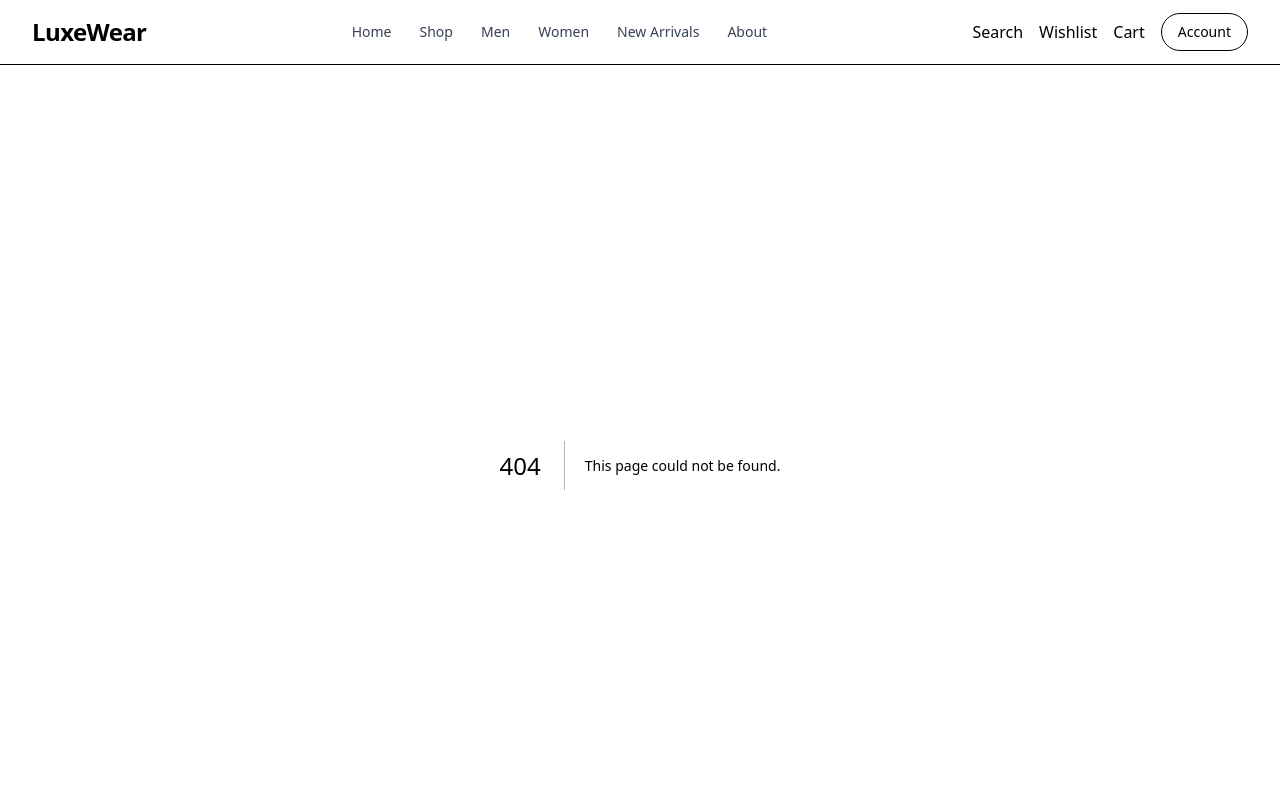
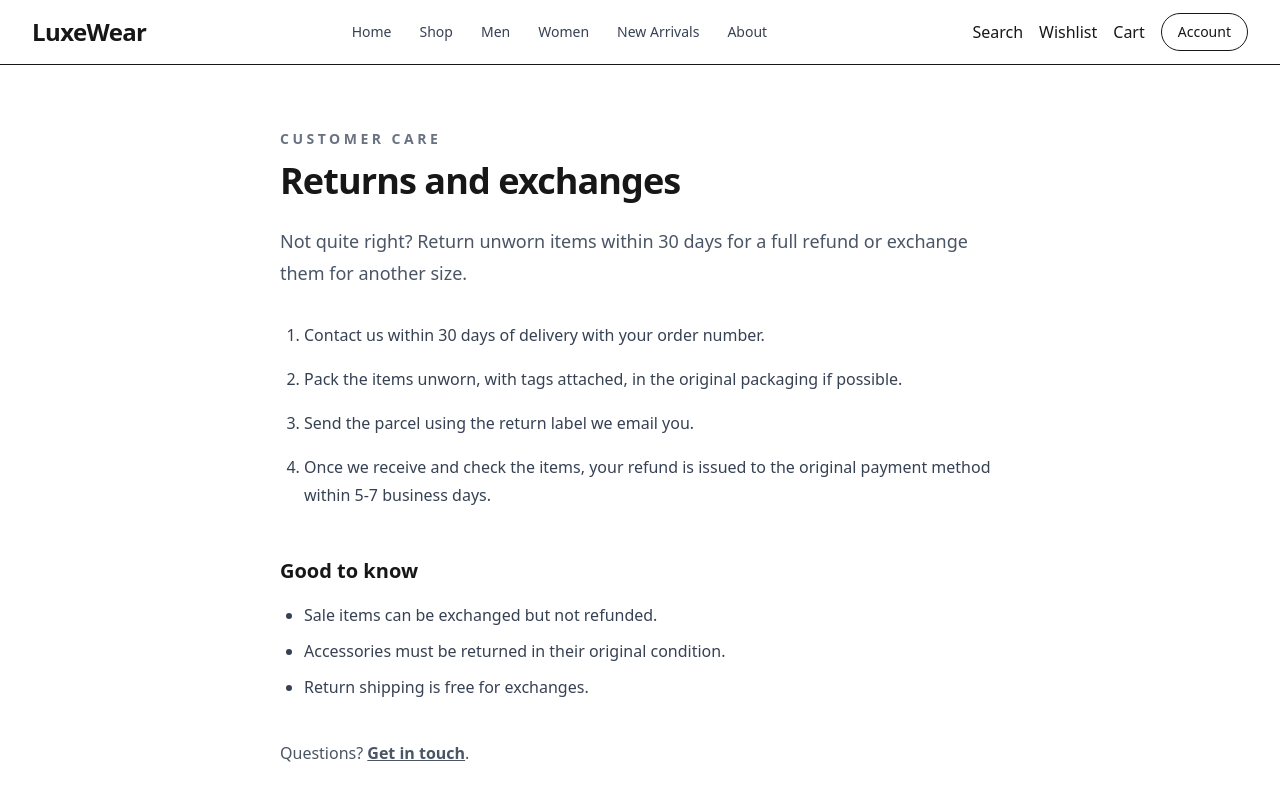
Before and after one commit to HetalRupareliya91/luxewear-fashion-ecommerce, a Next.js app in the folder frontend/: page /returns in a window 1280 px wide. Before the commit this address had no page. Shown: the top 800 px of the page. Built offline with nearby package versions, Linux system fonts and the light colour scheme.

Commit message:
feat(frontend): add the returns page

```diff
--- /dev/null
+++ b/frontend/src/app/returns/page.tsx
@@ -0,0 +1,29 @@
+import type { Metadata } from "next";
+import Link from "next/link";
+
+export const metadata: Metadata = { title: "Returns | LuxeWear" };
+
+const steps = [
+  "Contact us within 30 days of delivery with your order number.",
+  "Pack the items unworn, with tags attached, in the original packaging if possible.",
+  "Send the parcel using the return label we email you.",
+  "Once we receive and check the items, your refund is issued to the original payment method within 5-7 business days.",
+];
+
+export default function ReturnsPage() {
+  return (
+    <section className="mx-auto max-w-3xl px-4 py-16 sm:px-6">
+      <p className="text-sm font-semibold uppercase tracking-[0.25em] text-gray-500">Customer care</p>
+      <h1 className="mt-3 text-4xl font-bold tracking-tight">Returns and exchanges</h1>
+      <p className="mt-6 text-lg leading-8 text-gray-600">Not quite right? Return unworn items within 30 days for a full refund or exchange them for another size.</p>
+      <ol className="mt-8 list-decimal space-y-4 pl-6 leading-7 text-gray-700">{steps.map((s) => <li key={s}>{s}</li>)}</ol>
+      <h2 className="mt-12 text-xl font-semibold">Good to know</h2>
+      <ul className="mt-4 list-disc space-y-2 pl-6 leading-7 text-gray-700">
+        <li>Sale items can be exchanged but not refunded.</li>
+        <li>Accessories must be returned in their original condition.</li>
+        <li>Return shipping is free for exchanges.</li>
+      </ul>
+      <p className="mt-10 text-gray-600">Questions? <Link href="/contact" className="font-semibold underline">Get in touch</Link>.</p>
+    </section>
+  );
+}
```
